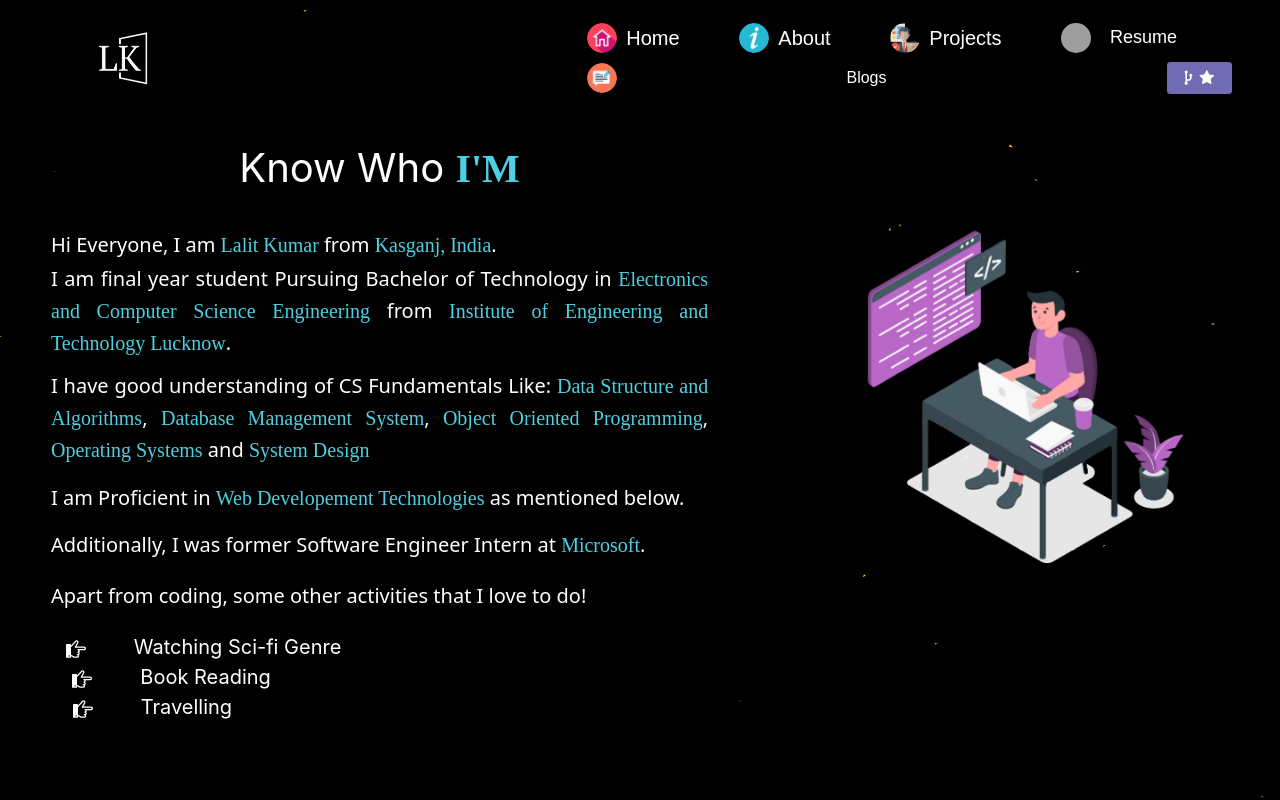
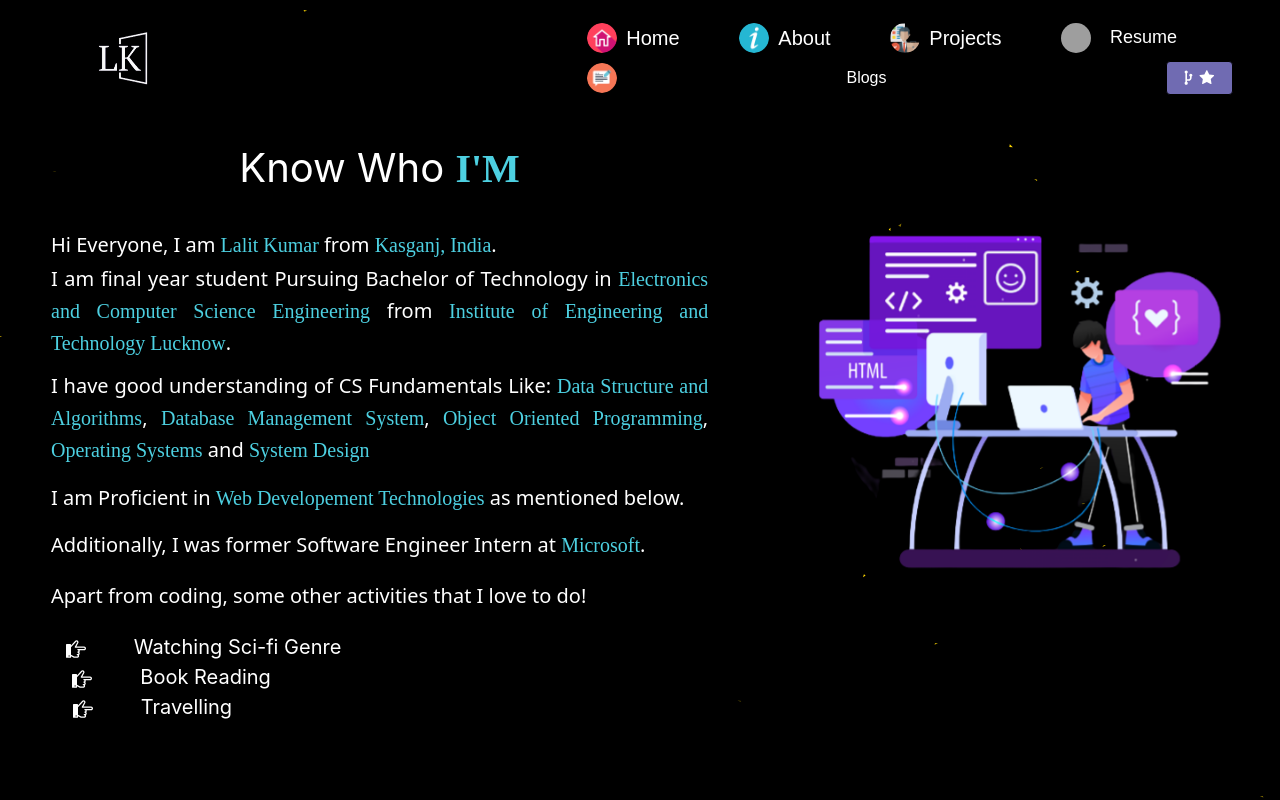
Before and after one commit to lalit-kumar-20/Lalit-s-portfolio, a React (Create React App) app: page /about in a window 1280 px wide. Shown: the top 800 px of the page. Built offline with nearby package versions, Linux system fonts and the light colour scheme; grey boxes are pictures that could not be loaded.

Commit message:
about images updated

```diff
--- a/src/App.js
+++ b/src/App.js
@@ -19,13 +19,11 @@ function App() {
 
         <ParticleBackground />
         <Navbar/>
-
         <Routes>
           <Route path="/" element={<Home />} />
           {/* <Route path="/project" element={<Projects />} /> */}
           <Route path="/about" element={<About />} />
           <Route exact path="/resume" element={<Resume />} />
-          {/* <Route path="*" element={<Navigate to="/"/>} /> */}
         </Routes>
         <Footer/>
         </Router>
--- a/src/components/About/about.js
+++ b/src/components/About/about.js
@@ -3,7 +3,7 @@ import { Container, Row, Col } from "react-bootstrap";
 import CodingProfiles from "./CodingProfiles";
 import Skillset from "./skillset";
 import AboutContent from "./aboutContent";
-import laptopImg from "../../Assests/homeProfile.png";
+import laptopImg from "../../Assests/about_image .png";
 import Tools from "./tools";
 import GithubStats from "./githubStats";
 
@@ -36,7 +36,7 @@ const About = () => {
             </h1>
             <AboutContent />
           </Col>
-          <Col md={5} style={{ paddingTop: "6.5rem" }} className="about-img">
+          <Col  style={{ paddingTop: "6.5rem" }} className="about-img">
             <img src={laptopImg} alt="about" className="img-fluid" />
           </Col>
         </Row>
```
Also changed, not shown: src/Assests/about_image .png (added).
